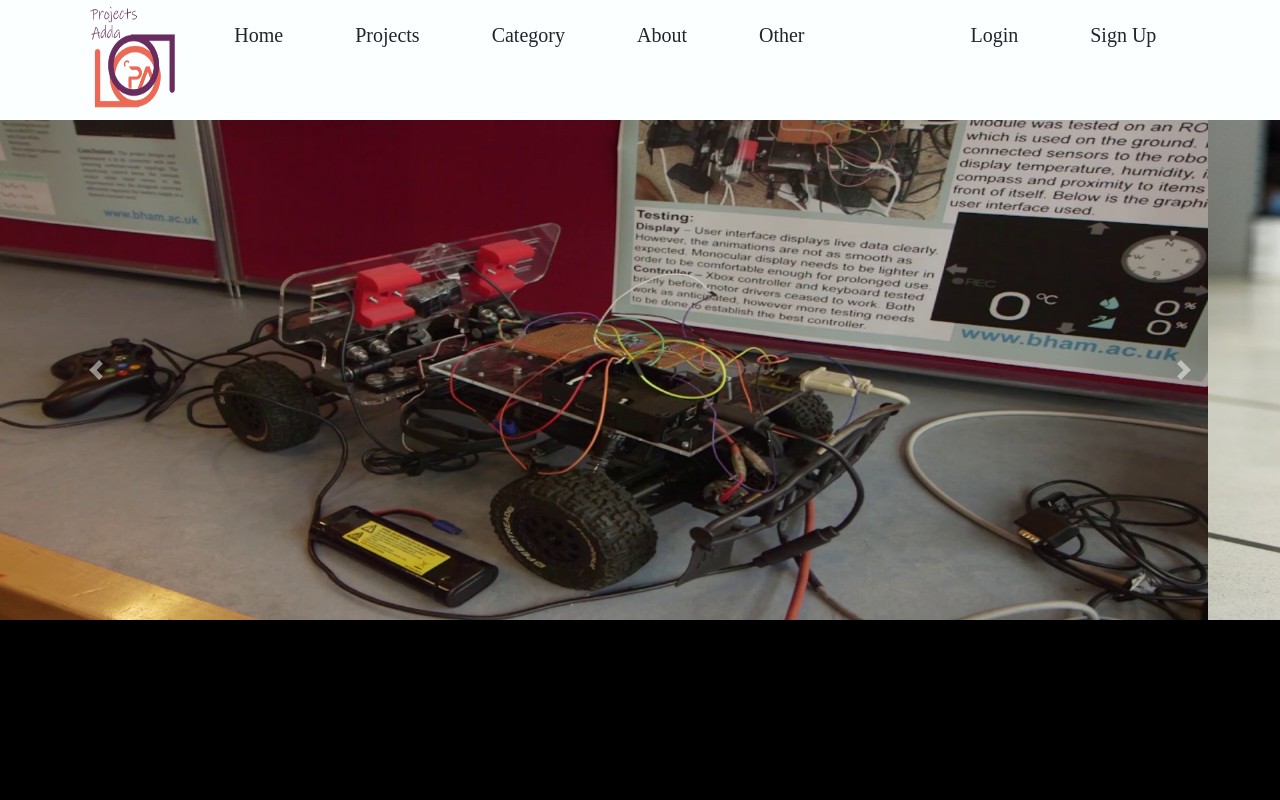
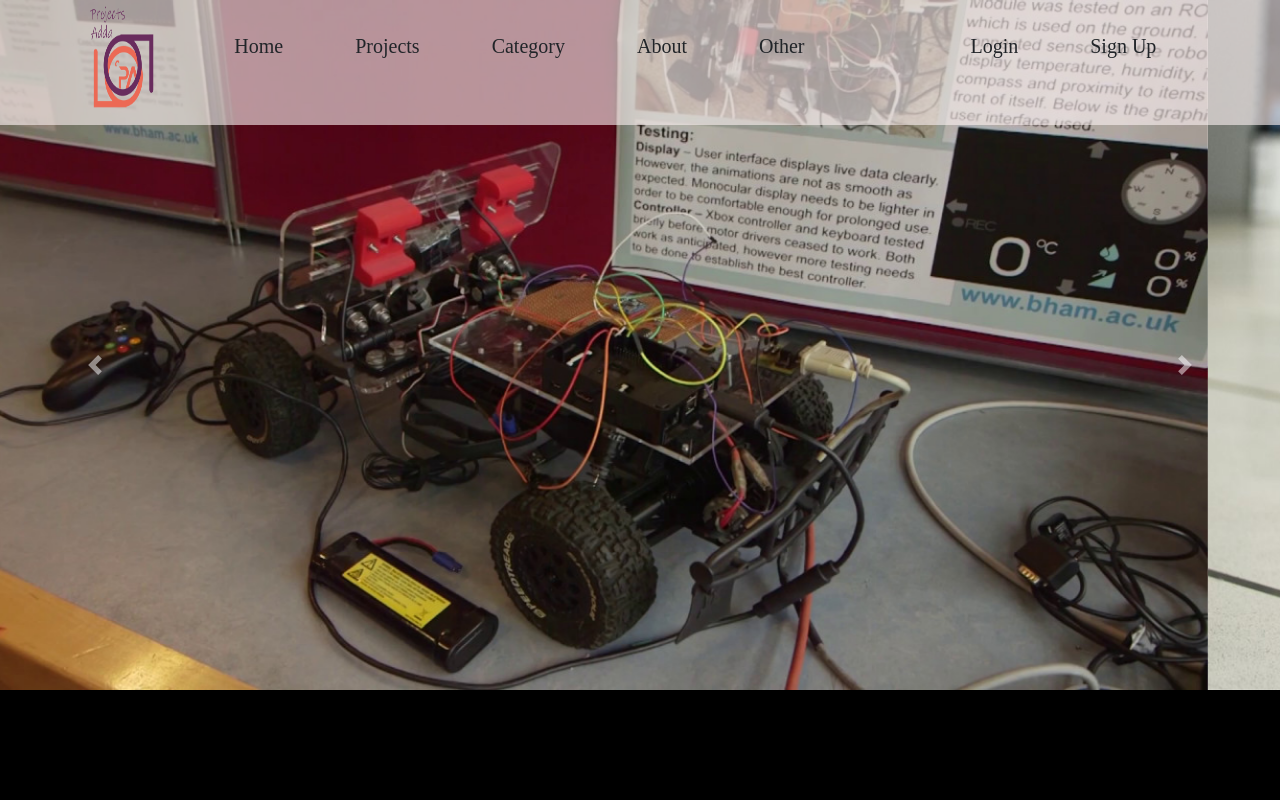
Before and after one commit to BittuShah/ProjectAdda, a React (Create React App) app: page / in a window 1280 px wide. Shown: the top 800 px of the page. Built offline with nearby package versions, Linux system fonts and the light colour scheme.

Commit message:
header background transperant and logo changed

```diff
--- a/src/App.js
+++ b/src/App.js
@@ -6,7 +6,7 @@ import "./App.css";
 
 function App() {
   return (
-    <div>
+    <div style={{ position: "relative" }}>
       <Header />
       <SlideShow />
       <Temp />
--- a/src/Components/header.jsx
+++ b/src/Components/header.jsx
@@ -6,6 +6,7 @@ import headerStyle from "../cssModules/header.module.css";
 const header = () => {
   return (
     <header className={`sticky-top ${headerStyle.header}`}>
+      <div className={headerStyle.headerBackground}></div>
       <Logo />
       <NavLink />
     </header>
--- a/src/Components/slideShow.jsx
+++ b/src/Components/slideShow.jsx
@@ -12,7 +12,7 @@ class slideShow extends Component {
       { imgPath: Img2, onScreen: false },
       { imgPath: Img3, onScreen: false }
     ],
-    intervalTime: 10000,
+    intervalTime: 2000,
     hover: false
   };
 
@@ -26,7 +26,7 @@ class slideShow extends Component {
     return (
       <div
         id="carouselExampleInterval"
-        className="carousel slide"
+        className={`carousel slide ${slideStyle.slideDiv}`}
         data-ride="carousel"
       >
         <div className="carousel-inner">
@@ -66,7 +66,7 @@ class slideShow extends Component {
           */}
         </div>
         <a
-          className="carousel-control-prev"
+          className={`carousel-control-prev ${slideStyle.slideLeft}`}
           href="#carouselExampleInterval"
           role="button"
           data-slide="prev"
@@ -74,11 +74,12 @@ class slideShow extends Component {
           <span
             className="carousel-control-prev-icon"
             aria-hidden="true"
+            style={{ color: "blue" }}
           ></span>
           <span className="sr-only">Previous</span>
         </a>
         <a
-          className="carousel-control-next"
+          className={`carousel-control-next ${slideStyle.slideRight}`}
           href="#carouselExampleInterval"
           role="button"
           data-slide="next"
--- a/src/cssModules/header.module.css
+++ b/src/cssModules/header.module.css
@@ -3,7 +3,20 @@
   height: 110px;
   display: inline-flex;
   /* border: 1px solid black; */
-  background-color: #fbffff;
+  /* background-color: #fbffff; */
+  background-color: transparent;
   z-index: 1;
   margin-bottom: 10px;
+  position: absolute;
 }
+
+.headerBackground {
+  position: absolute;
+
+  /* background-color: #f69487; */
+  background-color: rgba(254, 244, 243, 0.6);
+  /* background-color: #f69487; */
+  height: 125px;
+  width: 100%;
+  z-index: -1;
+}
--- a/src/cssModules/logo.module.css
+++ b/src/cssModules/logo.module.css
@@ -1,5 +1,5 @@
 .logoDiv {
-  width: 40%;
+  width: 30%;
   height: 100%;
   margin-top: 2%;
   margin-left: 90px;
--- a/src/cssModules/navLink.module.css
+++ b/src/cssModules/navLink.module.css
@@ -2,10 +2,11 @@
   width: 80%;
   height: 100%;
   /* border: 1px solid black; */
+  /* z-index: 2; */
 }
 
 .ulClass {
-  margin-top: 2%;
+  margin-top: 3%;
   /* margin-left: 7%; */
 }
 
--- a/src/cssModules/slideShow.module.css
+++ b/src/cssModules/slideShow.module.css
@@ -1,5 +1,26 @@
+.slideDiv {
+  top: 0;
+  /* margin-top: -60px; */
+  left: 0;
+}
+
+.slideLeft,
+.slideRight {
+  height: 30px;
+  width: 30px;
+  top: 350px;
+}
+
+.slideLeft {
+  left: 80px;
+}
+
+.slideRight {
+  right: 80px;
+}
+
 .imgStyle {
-  height: 500px;
+  height: 690px;
 }
 
 .contentDiv {
```
Also changed, not shown: src/Images/new logo.png (added).
